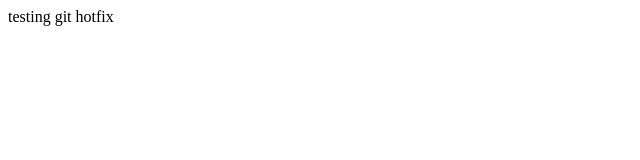
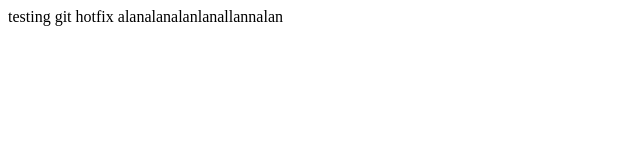
Before and after one commit to MaggiNoddles/magGit, a plain HTML site: page src/index.html in a window 1280 px wide. Shown: the whole page, without its empty margins (0-640 px from the left). Drawn offline with Linux system fonts and the light colour scheme.

Commit message:
alanalanalanaln

```diff
--- a/src/index.html
+++ b/src/index.html
@@ -6,6 +6,6 @@
 </head>
 <body>
 
-    testing git hotfix
+    testing git hotfix alanalanalanlanallannalan
 </body>
 </html>
```
